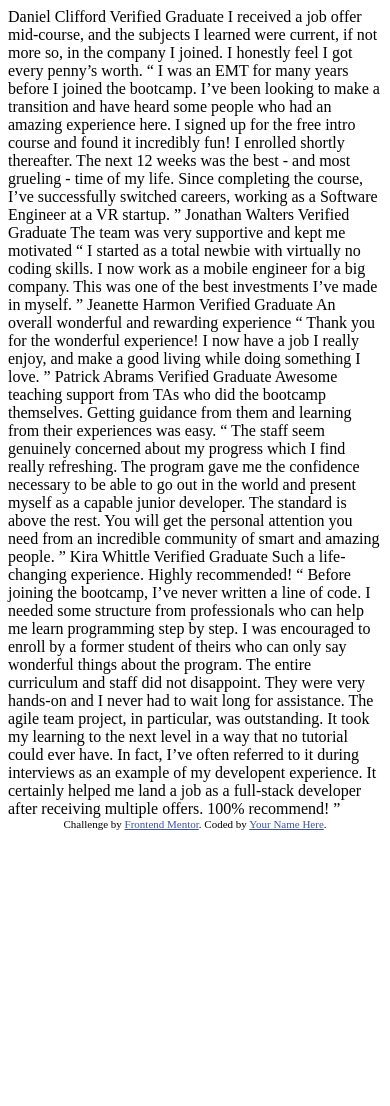
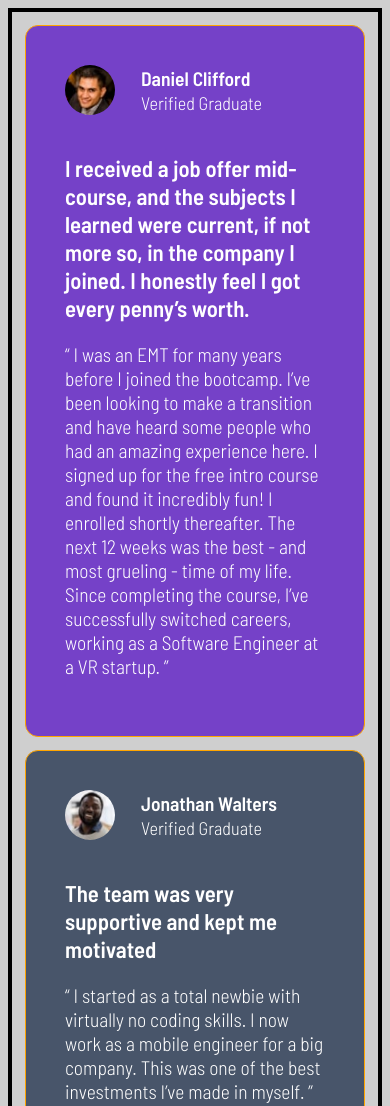
Before and after one commit to cgyeager/testimonials-grid, a plain HTML site: page index.html in a window 390 px wide. Shown: the top 1106 px of the page. Before the commit the page ends 844 px from the top, so only its background shows below. Drawn offline with Linux system fonts and the light colour scheme.

Commit message:
mobile design

```diff
--- /dev/null
+++ b/index.css
@@ -0,0 +1,105 @@
+:root {
+  --Moderate-violet: hsl(263, 55%, 52%);
+  --Very-dark-grayish-blue: hsl(217, 19%, 35%);
+  --Very-dark-blackish-blue: hsl(219, 29%, 14%);
+  --White: hsl(0, 0%, 100%);
+  --Light-gray: hsl(0, 0%, 81%);
+  --Light-grayish-blue: hsl(210, 46%, 95%);
+}
+
+html {
+  font-size: 13px;
+  font-family: "Barlow Semi Condensed", sans-serif;
+}
+
+body {
+  background-color: var(--Light-gray);
+}
+
+main {
+  border: 4px solid black;
+  max-width: 468px;
+  margin: 0 auto;
+}
+
+.card {
+  border: 1px solid orange;
+  padding: 3rem;
+  margin: 1rem;
+  border-radius: 1rem;
+}
+
+.card > div {
+  margin-bottom: 3rem;
+}
+
+.card > div > img {
+  border-radius: 50%;
+  width: 50px !important;
+  height: 50px !important;
+  margin-right: 1rem;
+}
+.card > div > div h3 {
+  margin: 0;
+  margin-left: 1rem;
+}
+
+.card > div > div h3:first-child {
+  font-size: 1.5rem;
+  font-weight: 600;
+  margin-bottom: 0.1rem;
+}
+
+.card > div > div h3:last-child {
+  font-size: 1.4rem;
+  font-weight: 300;
+}
+
+.card > h2 {
+  font-size: 1.75rem;
+  font-weight: 600;
+}
+
+.card > p {
+  font-size: 1.5rem;
+  font-weight: 300;
+}
+
+ div:first-child {
+  margin-right: 1rem;
+  display: flex;
+  flex-flow: row wrap;
+  align-items: center;
+}
+
+.clifford {
+  background-color: var(--Moderate-violet);
+  color: var(--White);
+}
+.walters {
+  background-color: var(--Very-dark-grayish-blue);
+  color: var(--White);
+}
+
+.harmon {
+  background-color: var(--White);
+  color: var(--Very-dark-blackish-blue);
+}
+
+.abrams {
+  background-color: var(--Very-dark-blackish-blue);
+  color: var(--White);
+}
+.whittle {
+  background-color: var(--White);
+  color: var(--Very-dark-blackish-blue);
+}
+
+@media (min-width: 1440px) {
+  body {
+    background-color: yellow;
+  }
+}
+
+.attribution { font-size: 11px; text-align: center; }
+.attribution a { color: hsl(228, 45%, 44%); }
--- a/index.html
+++ b/index.html
@@ -5,70 +5,105 @@
   <meta name="viewport" content="width=device-width, initial-scale=1.0"> <!-- displays site properly based on user's device -->
 
   <link rel="icon" type="image/png" sizes="32x32" href="./images/favicon-32x32.png">
-
+  <link rel="preconnect" href="https://fonts.googleapis.com">
+  <link rel="preconnect" href="https://fonts.gstatic.com" crossorigin>
+  <link href="https://fonts.googleapis.com/css2?family=Barlow+Semi+Condensed:ital,wght@0,100;0,200;0,300;0,400;0,500;0,600;0,700;0,800;0,900;1,100;1,200;1,300;1,400;1,500;1,600;1,700;1,800;1,900&display=swap" rel="stylesheet">
+  <link rel="stylesheet" href="./index.css">
   <title>Frontend Mentor | [Challenge Name Here]</title>
 
-  <!-- Feel free to remove these styles or customise in your own stylesheet 👍 -->
-  <style>
-    .attribution { font-size: 11px; text-align: center; }
-    .attribution a { color: hsl(228, 45%, 44%); }
-  </style>
 </head>
 <body>
-  Daniel Clifford
-  Verified Graduate
+  <main>
+  <section class="card clifford">
+  <div>
+    <img src="images/image-daniel.jpg"/>
+    <div>
+      <h3>Daniel Clifford</h3>
+      <h3>Verified Graduate</h3>
+    </div>
+  </div>
 
-  I received a job offer mid-course, and the subjects I learned were current, if not more so,
-  in the company I joined. I honestly feel I got every penny’s worth.
+  <h2>I received a job offer mid-course, and the subjects I learned were current, if not more so,
+  in the company I joined. I honestly feel I got every penny’s worth.</h2>
 
-  “ I was an EMT for many years before I joined the bootcamp. I’ve been looking to make a
+  <p>“ I was an EMT for many years before I joined the bootcamp. I’ve been looking to make a
   transition and have heard some people who had an amazing experience here. I signed up
   for the free intro course and found it incredibly fun! I enrolled shortly thereafter.
   The next 12 weeks was the best - and most grueling - time of my life. Since completing
-  the course, I’ve successfully switched careers, working as a Software Engineer at a VR startup. ”
+  the course, I’ve successfully switched careers, working as a Software Engineer at a VR startup. ”</p>
+  </section>
 
-  Jonathan Walters
-  Verified Graduate
+  <section class="card walters">
+  <div>
+    <img src="images/image-jonathan.jpg"/>
+    <div>
+      <h3>Jonathan Walters</h3>
+      <h3>Verified Graduate</h3>
+    </div>
+  </div>
 
-  The team was very supportive and kept me motivated
+  <h2>The team was very supportive and kept me motivated</h2>
 
-  “ I started as a total newbie with virtually no coding skills. I now work as a mobile engineer
-  for a big company. This was one of the best investments I’ve made in myself. ”
+  <p>“ I started as a total newbie with virtually no coding skills. I now work as a mobile engineer
+  for a big company. This was one of the best investments I’ve made in myself. ”</p>
+  </section>
 
-  Jeanette Harmon
-  Verified Graduate
+  <section class="card harmon">
+  <div>
+    <img src="images/image-jeanette.jpg"/>
+    <div>
+      <h3>Jeanette Harmon</h3>
+      <h3>Verified Graduate</h3>
+    </div>
+  </div>
 
-  An overall wonderful and rewarding experience
+  <h2>An overall wonderful and rewarding experience</h2>
 
-  “ Thank you for the wonderful experience! I now have a job I really enjoy, and make a good living
-  while doing something I love. ”
+  <p>“ Thank you for the wonderful experience! I now have a job I really enjoy, and make a good living
+  while doing something I love. ”</p>
+  </section>
 
-  Patrick Abrams
-  Verified Graduate
+  <section class="card abrams">
+  <div>
+    <img src="images/image-patrick.jpg"/>
+    <div>
+      <h3>Patrick Abrams    </h3>
+      <h3>Verified Graduate </h3>
+    </div>
+  </div>
 
-  Awesome teaching support from TAs who did the bootcamp themselves. Getting guidance from them and
-  learning from their experiences was easy.
+  <h2>Awesome teaching support from TAs who did the bootcamp themselves. Getting guidance from them and
+  learning from their experiences was easy.</h2>
 
-  “ The staff seem genuinely concerned about my progress which I find really refreshing. The program
+  <p>“ The staff seem genuinely concerned about my progress which I find really refreshing. The program
   gave me the confidence necessary to be able to go out in the world and present myself as a capable
   junior developer. The standard is above the rest. You will get the personal attention you need from
-  an incredible community of smart and amazing people. ”
+  an incredible community of smart and amazing people. ”</p>
+  </section>
 
-  Kira Whittle
-  Verified Graduate
+  <section class="card whittle">
+  <div>
+    <img src="images/image-kira.jpg"/>
+    <div>
+      <h3>Kira Whittle      </h3>
+      <h3>Verified Graduate </h3>
+    </div>
+  </div>
 
-  Such a life-changing experience. Highly recommended!
+  <h2>Such a life-changing experience. Highly recommended!</h2>
 
-  “ Before joining the bootcamp, I’ve never written a line of code. I needed some structure from
+  <p>“ Before joining the bootcamp, I’ve never written a line of code. I needed some structure from
   professionals who can help me learn programming step by step. I was encouraged to enroll by a former
   student of theirs who can only say wonderful things about the program. The entire curriculum and staff
   did not disappoint. They were very hands-on and I never had to wait long for assistance. The agile team
   project, in particular, was outstanding. It took my learning to the next level in a way that no tutorial
   could ever have. In fact, I’ve often referred to it during interviews as an example of my developent
   experience. It certainly helped me land a job as a full-stack developer after receiving multiple offers.
-  100% recommend! ”
+  100% recommend! ”</p>
+  </section>
+  </main>
 
-  <div class="attribution">
+  <div class="attribution" hidden>
     Challenge by <a href="https://www.frontendmentor.io?ref=challenge" target="_blank">Frontend Mentor</a>.
     Coded by <a href="#">Your Name Here</a>.
   </div>
```
